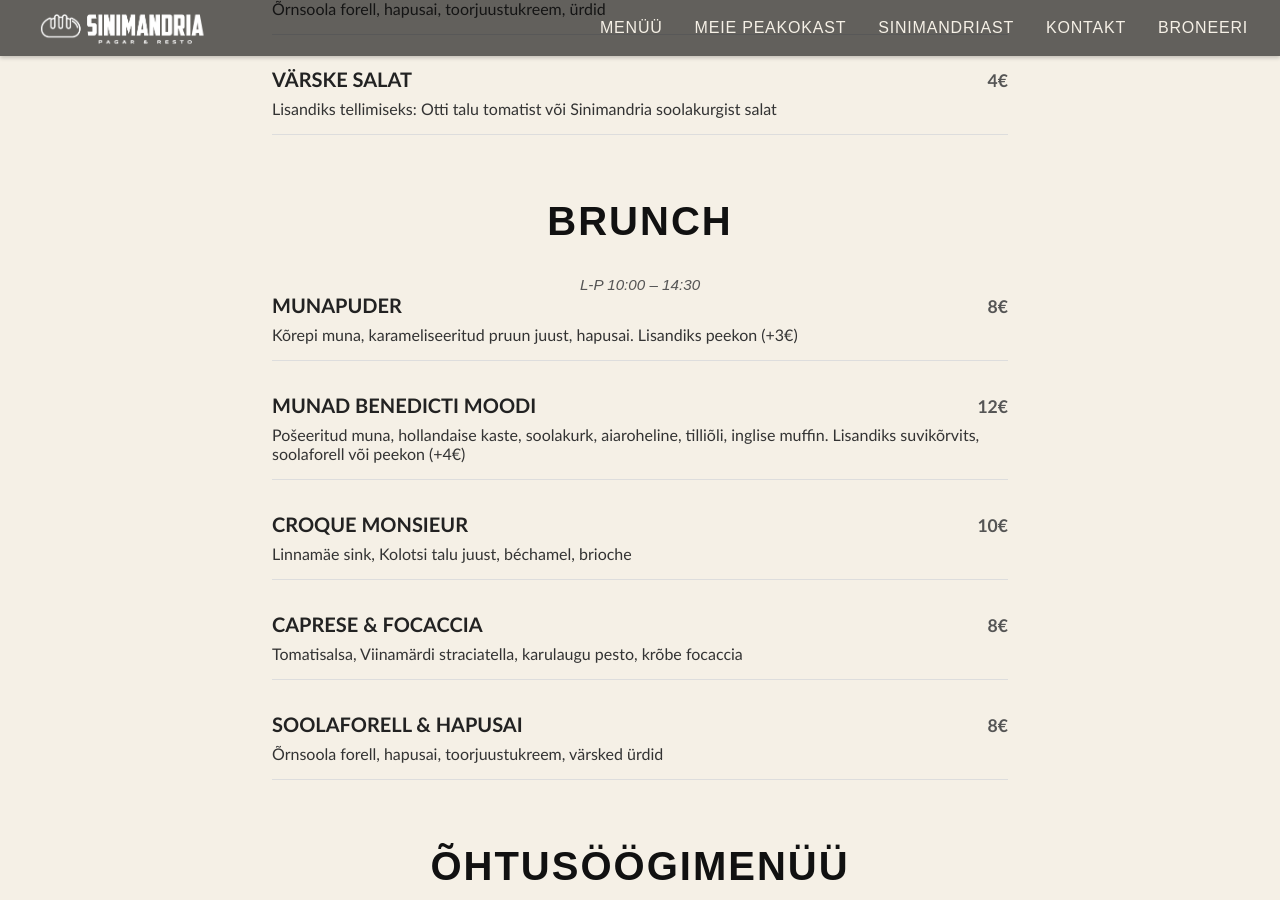
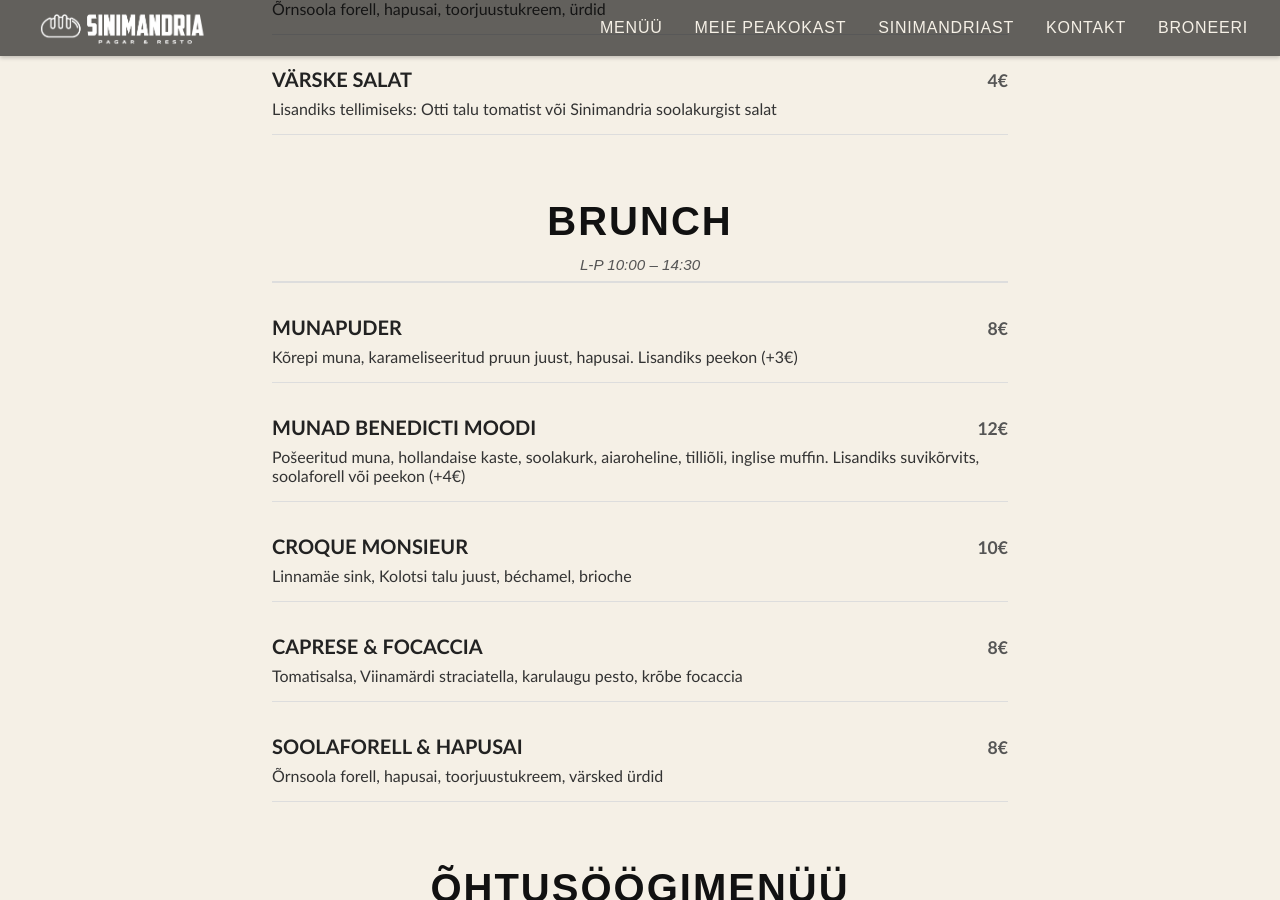
Before and after one commit to m-tu/sinimandria, a Jekyll site: the page built from pages/menu.markdown, in a window 1280 px wide and 900 px high, scrolled down 645 px. Built offline with Jekyll 4.4.1, drawn with Linux system fonts in a browser that asks for light colours.

Commit message:
Update menu.markdown

```diff
--- a/pages/menu.markdown
+++ b/pages/menu.markdown
@@ -34,9 +34,10 @@
     <p>Lisandiks tellimiseks: Otti talu tomatist või Sinimandria soolakurgist salat</p>
   </div>
 </section>
-
-<h1>Brunch</h1>
-<p class="menu-note">L-P 10:00 – 14:30</p>
+<div class="menu-heading-group">
+  <h1>Brunch</h1>
+  <p class="menu-note">L-P 10:00 – 14:30</p>
+</div>
 <section class="menu-section">
   <!--<h2 class="menu-heading">Brunch (L-P 10:00 - 14:30)</h2>-->
   <div class="menu-item">
@@ -61,8 +62,10 @@
   </div>
 </section>
 
-<h1>Õhtusöögimenüü </h1>
-<p class="menu-note">K-R 18:00 – 22:00, L 17:00 - 22:00</p><p><br/></p>
+<div class="menu-heading-group">
+  <h1>Õhtusöögimenüü </h1>
+  <p class="menu-note">K-R 18:00 – 22:00, L 17:00 - 22:00</p>
+</div>
 <section class="menu-section">
   <h2 class="menu-heading">SUUPISTED</h2>
   <div class="menu-item">
@@ -121,8 +124,10 @@
   </div>
 </section>
 
-<h1 class="menu-heading">SAIAKESED</h1>
-<p class="menu-note">E–P 08:00 – kuni saiakesi jagub</p>
+<div class="menu-heading-group">
+  <h1 class="menu-heading">SAIAKESED</h1>
+  <p class="menu-note">E–P 08:00 – kuni saiakesi jagub</p>
+</div>
 <section class="menu-section">
   <div class="menu-item">
     <h3>CROISSANT <span class="price">3€</span></h3>
```
